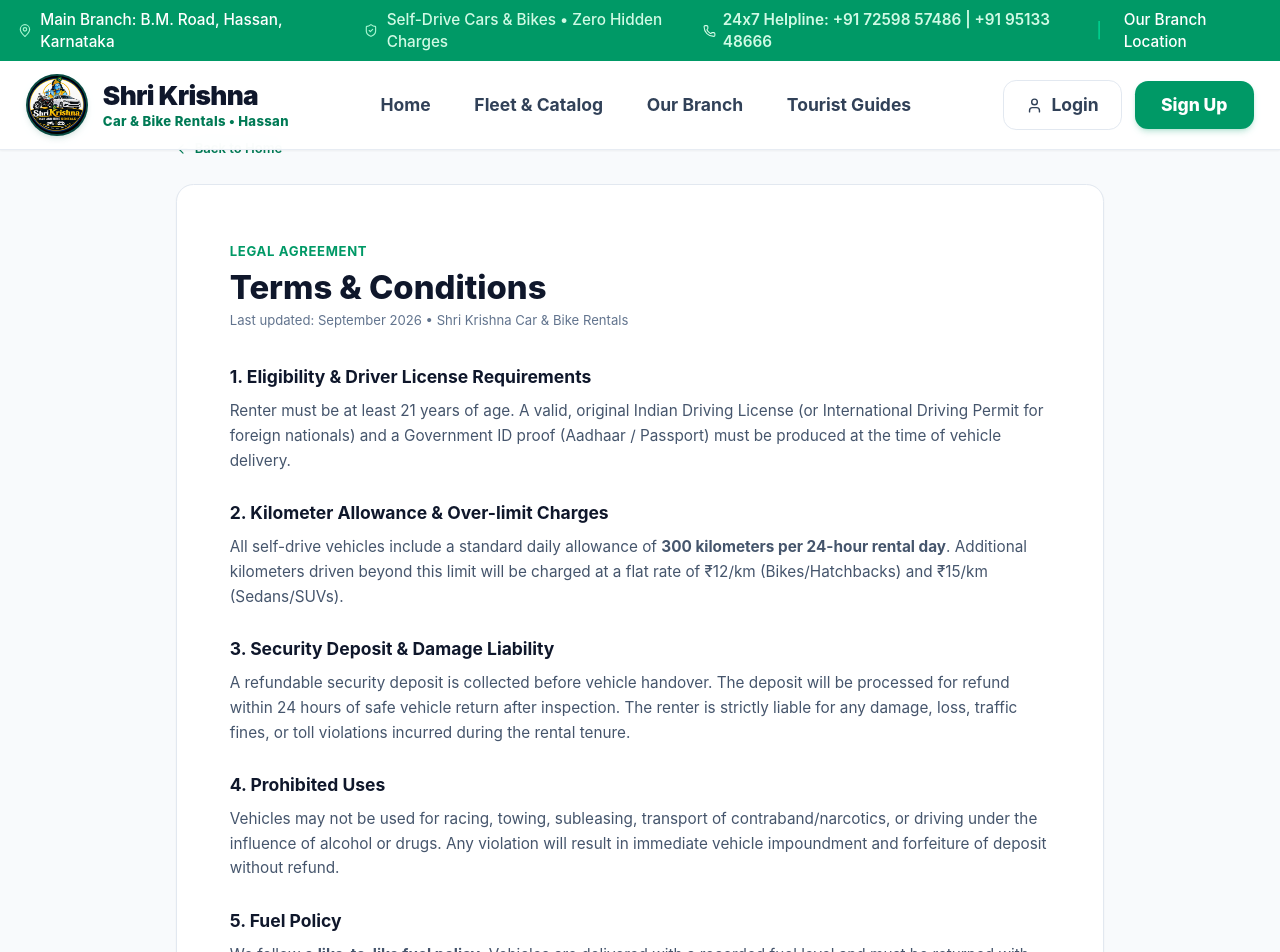
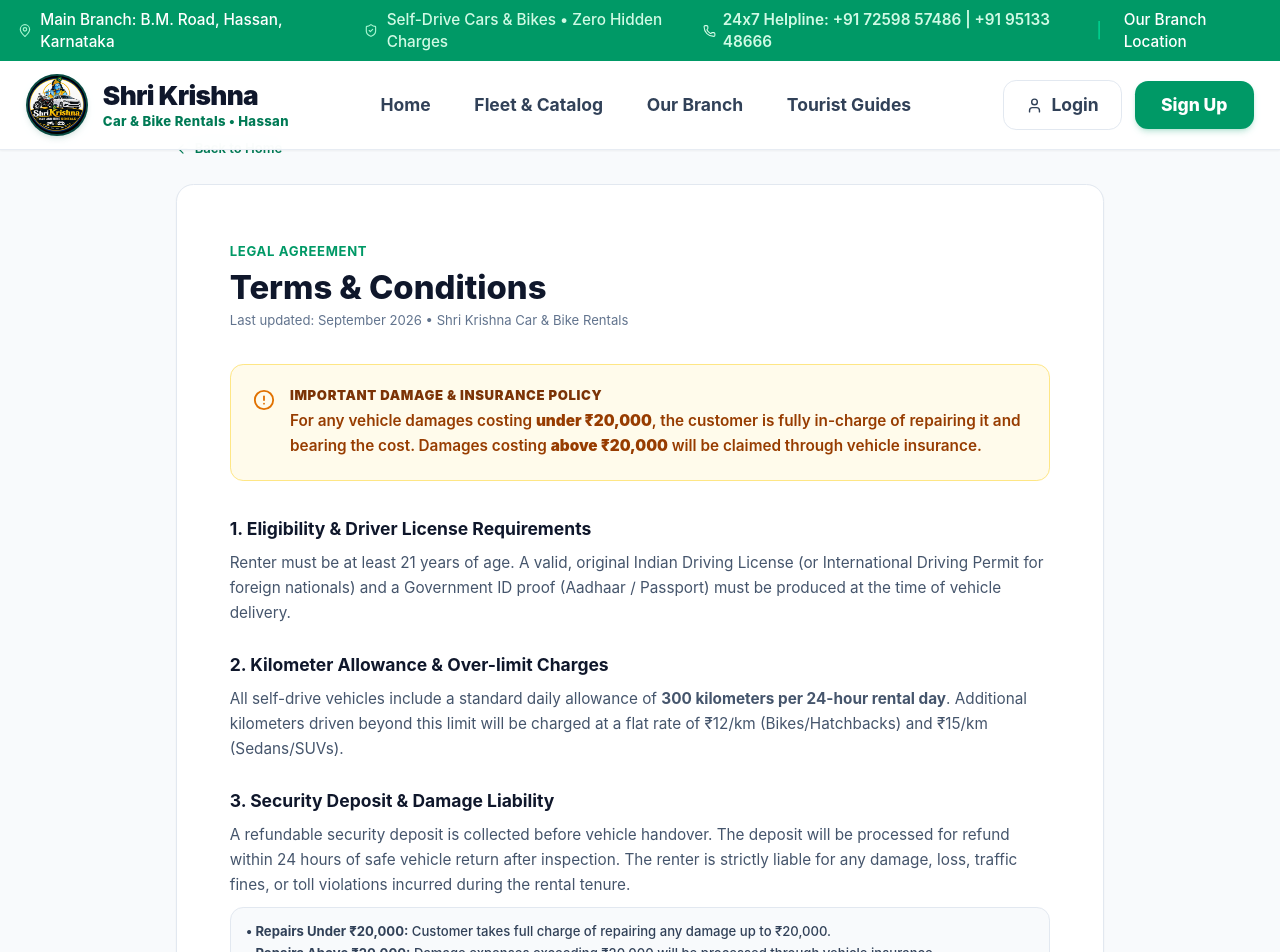
Before and after one commit to aakashjadhav0214-jpg/CarRental, a React (Vite) app in the folder frontend/: page /terms in a window 1280 px wide. Shown: the top 952 px of the page. Built offline with nearby package versions, Linux system fonts and the light colour scheme; no server answers.

Commit message:
feat: add prominent damage & insurance policy notice banner across home, vehicle details, and terms pages

```diff
--- a/frontend/src/pages/Home.tsx
+++ b/frontend/src/pages/Home.tsx
@@ -4,7 +4,7 @@ import {
   Car, Bike,
   MapPin, Calendar, Clock, ArrowRight, ShieldCheck,
   CheckCircle2, Users, Fuel, Gauge, Phone, ChevronDown,
-  FileText, Tag, Award, HelpCircle, Star
+  FileText, Tag, Award, HelpCircle, Star, AlertCircle
 } from 'lucide-react';
 import { motion, AnimatePresence } from 'framer-motion';
 import api from '../api/axios';
@@ -118,6 +118,10 @@ export const Home = () => {
     {
       q: 'What is the daily kilometer limit for self-drive vehicles?',
       a: 'We offer a generous daily limit of 300 km per rental day. Any additional distance driven beyond this allowance is charged at a minimal flat rate of ₹12 to ₹15 per km depending on vehicle category.'
+    },
+    {
+      q: 'What is the damage and insurance policy for vehicles?',
+      a: 'Any vehicle damages costing under ₹20,000 must be repaired directly by the customer taking full in-charge. Damages costing above ₹20,000 will be claimed through vehicle insurance as per policy guidelines.'
     },
     {
       q: 'What documents are required to rent a car or bike?',
@@ -702,6 +706,19 @@ export const Home = () => {
             </p>
           </div>
 
+          {/* Highlighted Damage & Insurance Policy Banner */}
+          <div className="mb-8 bg-amber-50 border border-amber-200 rounded-2xl p-5 flex items-start gap-3.5 shadow-2xs">
+            <AlertCircle size={22} className="text-amber-600 shrink-0 mt-0.5" />
+            <div className="space-y-1 text-left">
+              <span className="text-xs font-black uppercase tracking-wider text-amber-900 block">
+                Important Damage &amp; Insurance Repair Policy
+              </span>
+              <p className="text-xs sm:text-sm font-semibold text-amber-800 leading-relaxed">
+                For any vehicle damages costing <b>under ₹20,000</b>, the customer is fully in-charge of repairing it and bearing the cost. Damages costing <b>above ₹20,000</b> will be claimed through vehicle insurance as per standard policy guidelines.
+              </p>
+            </div>
+          </div>
+
           <div className="space-y-3">
             {faqs.map((faq, idx) => {
               const isOpen = openFaqIndex === idx;
--- a/frontend/src/pages/VehicleDetails.tsx
+++ b/frontend/src/pages/VehicleDetails.tsx
@@ -456,7 +456,21 @@ export const VehicleDetails = () => {
               <h3 className="font-extrabold text-base text-slate-900 flex items-center gap-2">
                 <FileText size={18} className="text-emerald-600" /> Important Rental Guidelines
               </h3>
-              <div className="grid grid-cols-1 sm:grid-cols-2 gap-4 text-xs text-slate-600">
+
+              {/* Damage & Insurance Policy Notice */}
+              <div className="bg-amber-50 border border-amber-200 rounded-xl p-4 flex items-start gap-3">
+                <AlertCircle size={20} className="text-amber-600 shrink-0 mt-0.5" />
+                <div className="space-y-0.5">
+                  <span className="text-xs font-black uppercase tracking-wider text-amber-900 block">
+                    Important Damage &amp; Repair Policy
+                  </span>
+                  <p className="text-xs font-semibold text-amber-800 leading-relaxed">
+                    Any vehicle damages costing <b>under ₹20,000</b> must be repaired directly by the customer taking full in-charge. Damages costing <b>above ₹20,000</b> will be claimed through vehicle insurance.
+                  </p>
+                </div>
+              </div>
+
+              <div className="grid grid-cols-1 sm:grid-cols-2 gap-4 text-xs text-slate-600 pt-2">
                 <div className="space-y-1">
                   <b className="text-slate-800 block">Required Documents:</b>
                   <p>Original Driving License (DL) &amp; Aadhaar / Govt Photo ID to be presented at handover.</p>
--- a/frontend/src/pages/legal/Terms.tsx
+++ b/frontend/src/pages/legal/Terms.tsx
@@ -1,5 +1,5 @@
 import { Link } from 'react-router-dom';
-import { ShieldCheck, ArrowLeft } from 'lucide-react';
+import { ShieldCheck, ArrowLeft, AlertCircle } from 'lucide-react';
 
 export const Terms = () => {
   return (
@@ -17,6 +17,19 @@ export const Terms = () => {
             <span className="text-xs font-bold uppercase tracking-wider text-emerald-600">Legal Agreement</span>
             <h1 className="text-3xl font-extrabold text-slate-900 mt-1">Terms & Conditions</h1>
             <p className="text-xs text-slate-500 mt-1">Last updated: September 2026 &bull; Shri Krishna Car & Bike Rentals</p>
+          </div>
+
+          {/* Highlighted Damage & Insurance Policy Notice */}
+          <div className="bg-amber-50 border border-amber-200 rounded-xl p-4 sm:p-5 flex items-start gap-3.5">
+            <AlertCircle size={22} className="text-amber-600 shrink-0 mt-0.5" />
+            <div className="space-y-1">
+              <span className="text-xs font-black uppercase tracking-wider text-amber-900 block">
+                Important Damage &amp; Insurance Policy
+              </span>
+              <p className="text-xs sm:text-sm font-semibold text-amber-800 leading-relaxed">
+                For any vehicle damages costing <b>under ₹20,000</b>, the customer is fully in-charge of repairing it and bearing the cost. Damages costing <b>above ₹20,000</b> will be claimed through vehicle insurance.
+              </p>
+            </div>
           </div>
 
           <div className="space-y-6 text-sm text-slate-600 leading-relaxed">
@@ -39,6 +52,10 @@ export const Terms = () => {
               <p>
                 A refundable security deposit is collected before vehicle handover. The deposit will be processed for refund within 24 hours of safe vehicle return after inspection. The renter is strictly liable for any damage, loss, traffic fines, or toll violations incurred during the rental tenure.
               </p>
+              <div className="bg-slate-50 border border-slate-200 rounded-xl p-3.5 text-xs text-slate-700 font-medium mt-2 space-y-1">
+                <p><b>• Repairs Under ₹20,000:</b> Customer takes full charge of repairing any damage up to ₹20,000.</p>
+                <p><b>• Repairs Above ₹20,000:</b> Damage expenses exceeding ₹20,000 will be processed through vehicle insurance.</p>
+              </div>
             </section>
 
             <section className="space-y-2">
```
